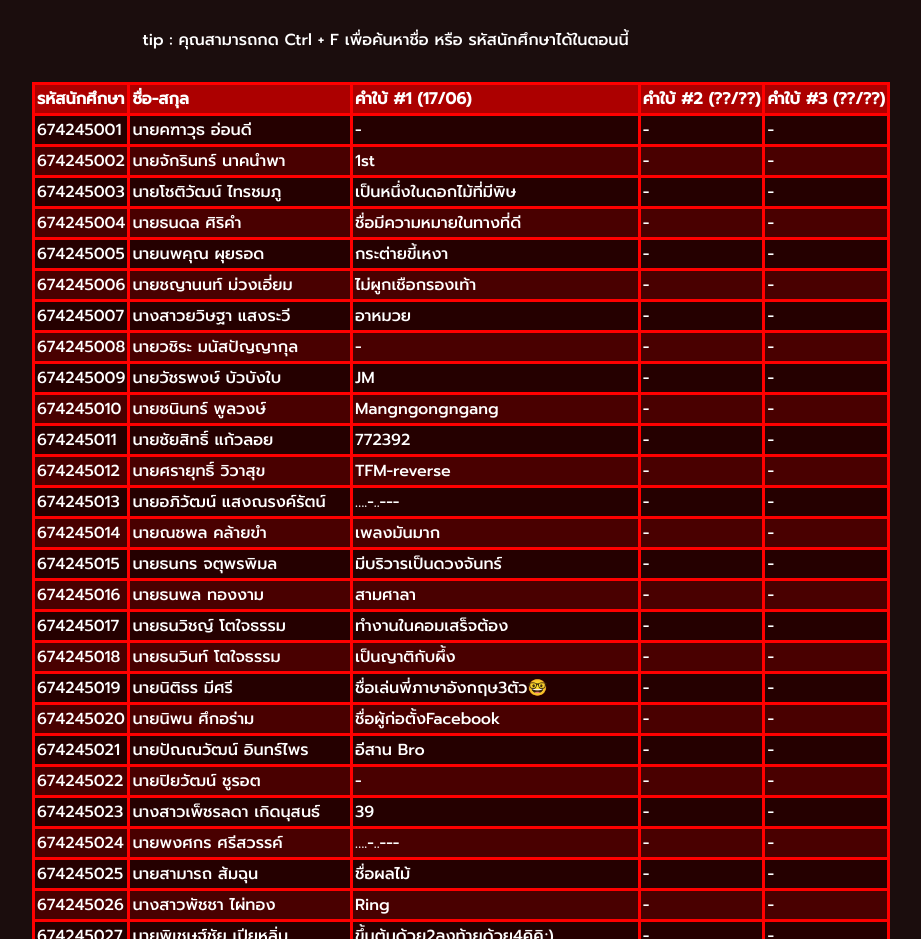
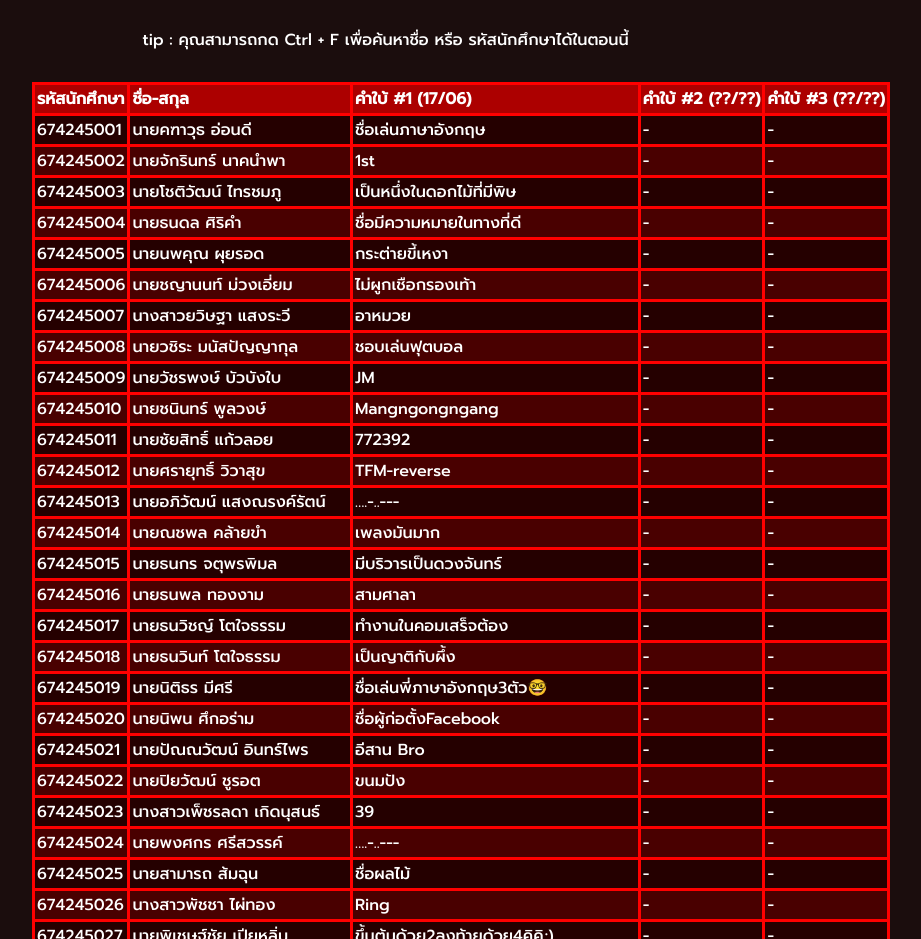
Before and after one commit to littlepakan/NPRUCS66site, a React (Create React App) app: page /mentors in a window 1280 px wide. Shown: the part 193-1132 px from the top of the page, without its empty margins (179-1100 px from the left). Built offline with nearby package versions, Linux system fonts and the light colour scheme; a web font is replaced by a local one.

Commit message:
Add files via upload

```diff
--- a/src/components/schedule/Schedule.jsx
+++ b/src/components/schedule/Schedule.jsx
@@ -44,13 +44,13 @@ const Schedule = () => {
           ห้อง C210<br />
           -----------------------------------------------<br />
           เวลา 08:30 - 11:30 น. | วันศุกร์<br />
-          ห้อง A3-331<br />
+          ห้อง A1-1407<br />
           -----------------------------------------------<br />
           เวลา 15:30-18:30 น. | วันจันทร์<br />
           ห้อง 15/13/2<br />
           -----------------------------------------------<br />
           เวลา 12:30-15:30 น. | วันอังคาร<br />
-          ห้อง C506<br />
+          ห้อง C303<br />
           -----------------------------------------------<br />
           </p>
         <br />
@@ -104,7 +104,7 @@ const Schedule = () => {
             <td colSpan="1" className='tuesday td_schedule'>วันอังคาร</td>
             <td colSpan="9" className='Space td_schedule'></td>
             <td colSpan="6" className='tuesday td_schedule'>
-              7142104 | C503<br />
+              7142104 | C303<br />
               12:30 - 15:30
             </td>
             <td colSpan="11" className='Space td_schedule'></td>
@@ -141,7 +141,7 @@ const Schedule = () => {
             <td colSpan="1" className='friday td_schedule'>วันศุกร์</td>
             <td colSpan="1" className='Space td_schedule'></td>
             <td colSpan="6" className='friday td_schedule'>
-              1500102 | A3-331<br />
+              1500102 | A1-1407<br />
               08:30 - 11:30
             </td>
             <td colSpan="19" className='Space td_schedule'></td>
@@ -186,13 +186,13 @@ const Schedule = () => {
           ห้อง C210<br />
           -----------------------------------------------<br />
           เวลา 12:30 - 15:30 น. | วันศุกร์<br />
-          ห้อง A3-331<br />
+          ห้อง LI 4F<br />
           -----------------------------------------------<br />
           เวลา 08:30 - 11:30 น. | วันอังคาร<br />
           ห้อง 15/13/2<br />
           -----------------------------------------------<br />
           เวลา 15:30 - 18:30 น. | วันอังคาร<br />
-          ห้อง C506<br />
+          ห้อง C303<br />
           -----------------------------------------------<br />
           </p>
         <br />
@@ -253,7 +253,7 @@ const Schedule = () => {
               4 ชั่วโมง
             </td>
             <td colSpan="6" className='tuesday td_schedule'>
-              7142104 | C506<br />
+              7142104 | C303<br />
               15:30 - 18:30<br />
             </td>
             <td colSpan="5" className='Space td_schedule'></td>
@@ -285,7 +285,7 @@ const Schedule = () => {
             <td colSpan="1" className='friday td_schedule'>วันศุกร์</td>
             <td colSpan="9" className='Space td_schedule'></td>
             <td colSpan="6" className='friday td_schedule'>
-              1500102 | A3-331<br />
+              1500102 | LI 4F<br />
               12:30 - 15:30
             </td>
             <td colSpan="11" className='Space td_schedule'></td>
--- a/src/containers/mentor/Mentor.jsx
+++ b/src/containers/mentor/Mentor.jsx
@@ -42,7 +42,7 @@ const Mentor = () => {
           <tr className="body_detail-odd">
             <td className='Number td_mentor '>674245001</td>
             <td className='Name td_mentor'>นายคฑาวุธ อ่อนดี</td>
-            <td className='Hint1 td_mentor'>-</td>
+            <td className='Hint1 td_mentor'>ชื่อเล่นภาษาอังกฤษ</td>
             <td className='Hint2 td_mentor'>-</td>
             <td className='Hint3 td_mentor'>-</td>
           </tr>
@@ -91,7 +91,7 @@ const Mentor = () => {
           <tr className="body_detail-even">
             <td className='Number td_mentor '>674245008</td>
             <td className='Name td_mentor'>นายวชิระ มนัสปัญญากุล</td>
-            <td className='Hint1 td_mentor'>-</td>
+            <td className='Hint1 td_mentor'>ชอบเล่นฟุตบอล</td>
             <td className='Hint2 td_mentor'>-</td>
             <td className='Hint3 td_mentor'>-</td>
           </tr>
@@ -189,7 +189,7 @@ const Mentor = () => {
           <tr className="body_detail-even">
             <td className='Number td_mentor '>674245022</td>
             <td className='Name td_mentor'>นายปิยวัฒน์ ชูรอต</td>
-            <td className='Hint1 td_mentor'>-</td>
+            <td className='Hint1 td_mentor'>ขนมปัง</td>
             <td className='Hint2 td_mentor'>-</td>
             <td className='Hint3 td_mentor'>-</td>
           </tr>
```
